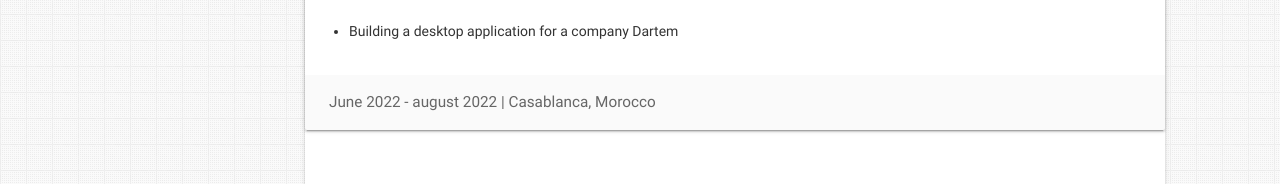
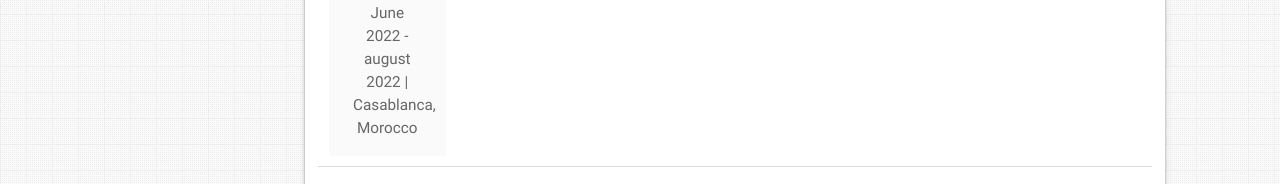
Before and after one commit to sokaina-nadi/PortfolioSokaina, a plain HTML site: page index.html in a window 1280 px wide. Shown: the part 1780-1964 px from the top of the page. Drawn offline with nearby package versions, Linux system fonts and the light colour scheme.

Commit message:
Update index.html

```diff
--- a/index.html
+++ b/index.html
@@ -298,6 +298,9 @@
               <div class="col s12 m2">
                 <a href="https://um6p.ma/fr" target="_blank"><img alt="Meditab logo"
                     src="examples/Logo_UM6P.png" class="responsive-img center-block" /></a>
+                 <div class="card-action">
+            <span>June 2022 - august 2022 | Casablanca, Morocco</span>
+          </div>
               </div>
               <!-- <div class="col s12 m10"> -->
               <div class="col s12 m10">
```
